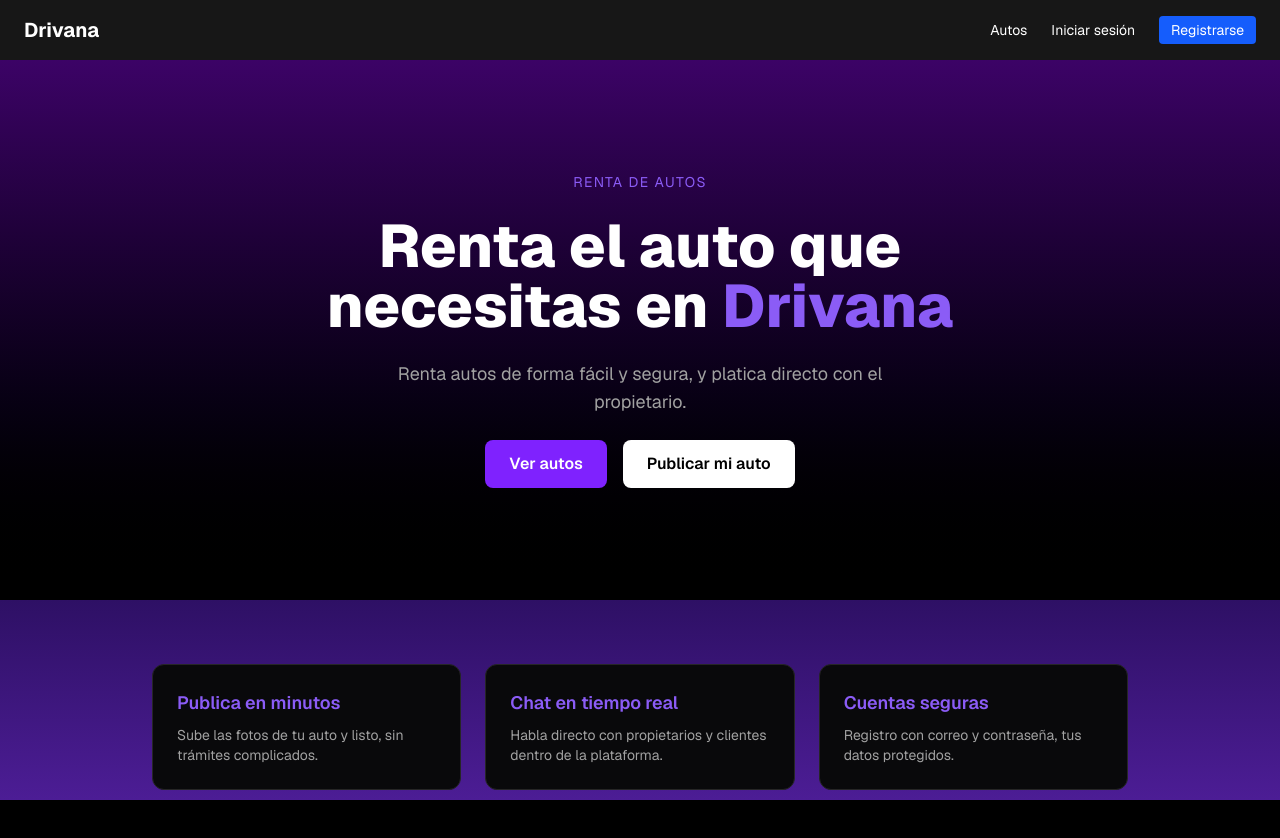
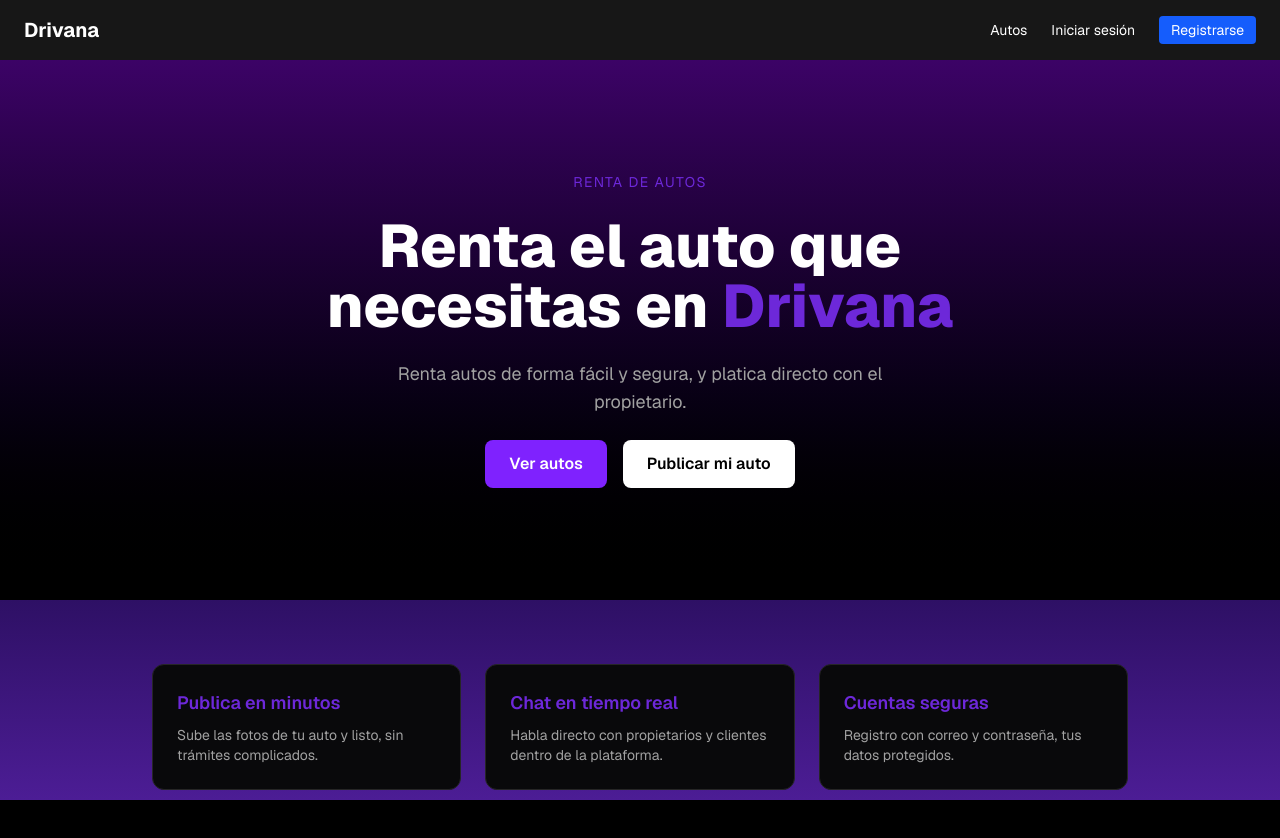
Before and after one commit to brandonchavez0607/drivana, a Next.js app: page / in a window 1280 px wide. Shown: the top 838 px of the page. Built offline with nearby package versions, Linux system fonts and the light colour scheme; no server answers.

Commit message:
Paleta morada unificada

```diff
--- a/app/globals.css
+++ b/app/globals.css
@@ -1,7 +1,7 @@
 @import "tailwindcss";
 
 @theme {
-  --color-brand: #8b5cf6;
+  --color-brand: #6d28d9;
   --color-brand-dark: #7c3aed;
 }
 
@@ -48,7 +48,7 @@ body:has(.inicio)::before {
 input:focus,
 textarea:focus,
 select:focus {
-  outline: 2px solid #8b5cf6;
+  outline: 2px solid #6d28d9;
 }
 
 button {
--- a/app/login/page.tsx
+++ b/app/login/page.tsx
@@ -43,7 +43,7 @@ export default function Login() {
         aria-hidden="true"
         className="pointer-events-none absolute inset-0"
         style={{
-          background: `radial-gradient(600px circle at ${pos.x}% ${pos.y}%, rgba(139,92,246,0.35), transparent 60%)`,
+          background: `radial-gradient(600px circle at ${pos.x}% ${pos.y}%, 	rgba(109,40,217,0.35), transparent 60%)`,
         }}
       />
 
--- a/app/registro/page.tsx
+++ b/app/registro/page.tsx
@@ -38,7 +38,7 @@ export default function Registro() {
         aria-hidden="true"
         className="pointer-events-none absolute inset-0"
         style={{
-          background: `radial-gradient(600px circle at ${pos.x}% ${pos.y}%, rgba(139,92,246,0.35), transparent 60%)`,
+          background: `radial-gradient(600px circle at ${pos.x}% ${pos.y}%, 	rgba(109,40,217,0.35), transparent 60%)`,
         }}
       />
 
```
